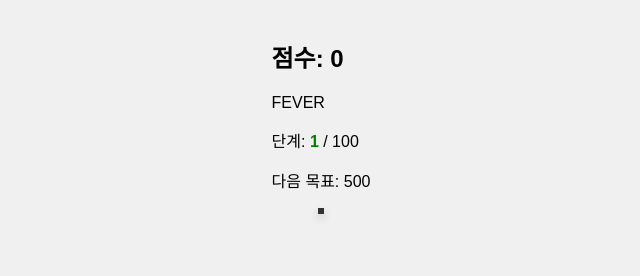
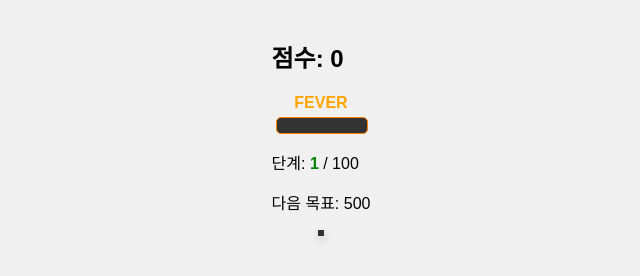
Before and after one commit to cyjk32-debug/webgame, a plain HTML site: page index.html in a window 1280 px wide. Shown: the part 78-354 px from the top of the page, without its empty margins (319-959 px from the left). Drawn offline with Linux system fonts and the light colour scheme.

Commit message:
Update style.css

```diff
--- a/style.css
+++ b/style.css
@@ -53,3 +53,37 @@ body {
         transform: scale(0.1);
     }
 }
+/* 피버 게이지 컨테이너 */
+#fever-container {
+    width: 90%;
+    margin: 10px auto;
+    text-align: center;
+}
+
+#fever-container p {
+    margin: 5px 0;
+    font-weight: bold;
+    color: orange;
+}
+
+#fever-bar-background {
+    width: 100%;
+    height: 15px;
+    background-color: #333;
+    border: 1px solid #ff7f00;
+    border-radius: 5px;
+    overflow: hidden;
+}
+
+#fever-bar {
+    height: 100%;
+    background-color: #ff7f00; /* 주황색 피버 색상 */
+    transition: width 0.3s ease; /* 부드러운 게이지 변화 */
+}
+
+/* 피버 모드 활성화 시 전체 보드에 시각적 효과 추가 */
+.fever-active {
+    /* 예시: 보드 주변에 반짝이는 테두리 */
+    box-shadow: 0 0 20px 5px rgba(255, 127, 0, 0.8);
+    border-color: #ff7f00;
+}
```
